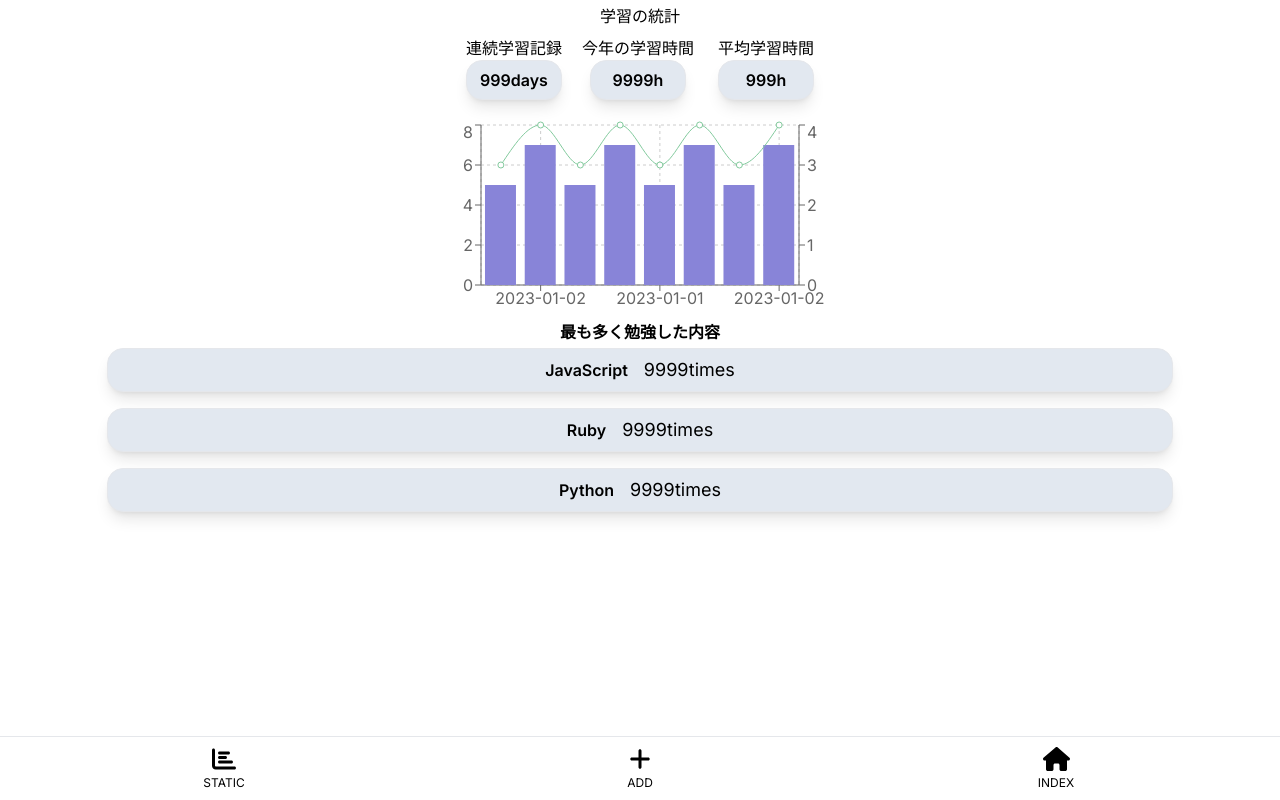
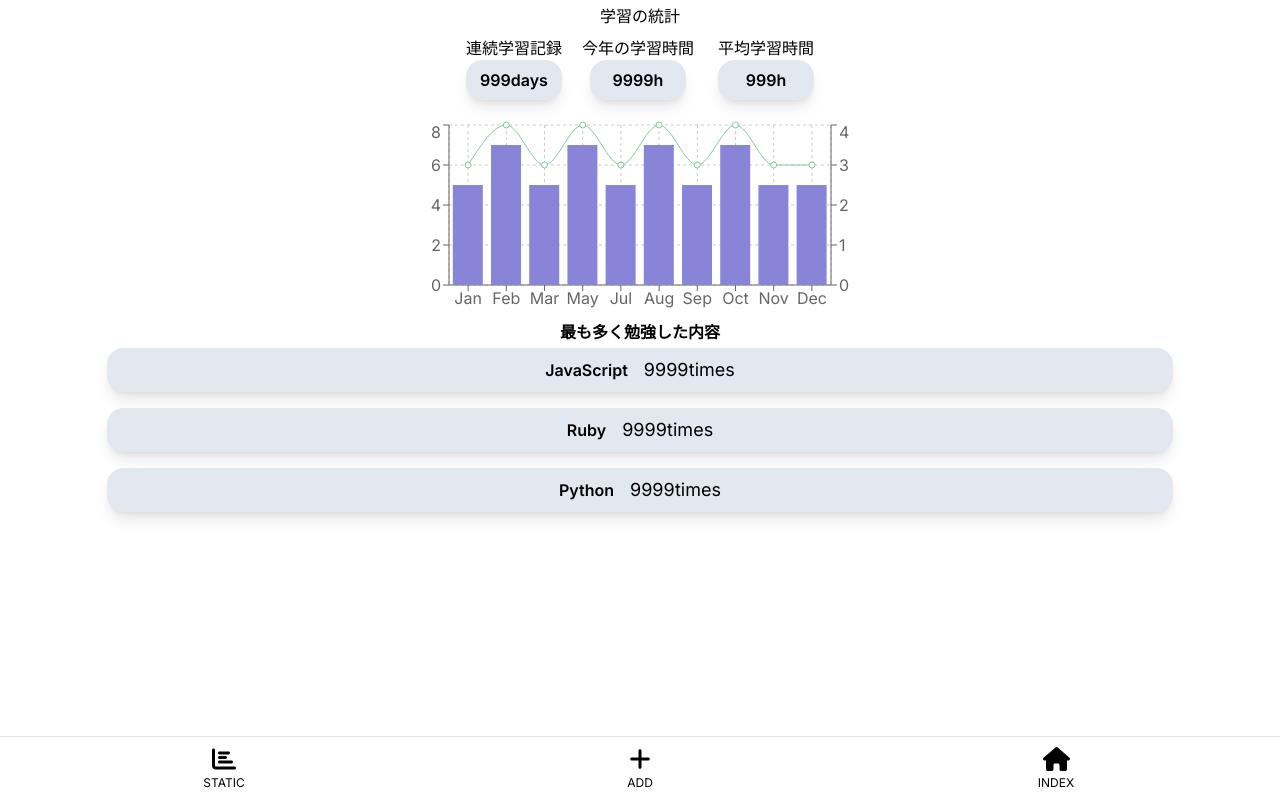
Before and after one commit to hiroyuki9614/study_memo, a Next.js app: page /statics in a window 1280 px wide. Built offline with nearby package versions, Linux system fonts and the light colour scheme; no server answers; the database is empty.

Commit message:
カテゴリー追加

```diff
--- a/src/app/component/ui/modal/index.tsx
+++ b/src/app/component/ui/modal/index.tsx
@@ -103,7 +103,7 @@ export const DialogSample = forwardRef<HTMLButtonElement, DialogSampleProps>(({
 					<InputText id='studyTitle' title='タイトル' name='title' register={register} errors={errors} type='text' required />
 					<InputText id='studyDuration' title='学習時間' name='duration' register={register} errors={errors} type='number' required />
 					<InputTextArea id='studyDescription' title='学習内容' name='description' register={register} errors={errors} required />
-					<SelectInput id='studyTitle' title='カテゴリー' name='category' register={register} errors={errors} options={options} required />
+					<SelectInput id='studyTitle' title='カテゴリー' name='category' register={register} errors={errors} options={options} required multiple />
 					<Button type='submit' variant='primary'>
 						送信
 					</Button>
--- a/src/app/component/ui/selectInput/index.tsx
+++ b/src/app/component/ui/selectInput/index.tsx
@@ -12,11 +12,12 @@ type InputProps = {
 	errors: FieldErrors;
 	options: { value: string; option: string }[];
 	required?: boolean;
+	multiple?: boolean;
 	onChange?: (e: React.ChangeEvent<HTMLInputElement>) => void;
 	registerOptions?: RegisterOptions;
 };
 
-export const selectInput = ({ id, title, name, register, errors, options, required, onChange, registerOptions }: InputProps) => {
+export const selectInput = ({ id, title, name, register, errors, options, multiple, required, onChange, registerOptions }: InputProps) => {
 	return (
 		<div>
 			<label htmlFor={id}>{title}</label>
@@ -31,6 +32,7 @@ export const selectInput = ({ id, title, name, register, errors, options, requir
 				})}
 				className='border flex flex-col'
 				name={name}
+				multiple={multiple}
 			>
 				{options.map((option, index) => (
 					<option key={index} value={option.value}>
--- a/src/app/component/ui/studiesList/index.tsx
+++ b/src/app/component/ui/studiesList/index.tsx
@@ -15,6 +15,7 @@ interface StudyData {
 	title: string;
 	duration: number;
 	description: string;
+	category: string;
 	created_at: string;
 }
 
@@ -95,6 +96,10 @@ const ReadAllStudiesData: React.FC<MonthlyStudiesProps> = ({ allStudiesData, yea
 														<dt>学習内容</dt>
 														<dd className='indent-4'>学習内容: {studyData.title}</dd>
 													</div>
+													<div className=''>
+														<dt>カテゴリー</dt>
+														<dd className='indent-4'>学習カテゴリー: {studyData.category}</dd>
+													</div>
 												</dl>
 											</li>
 										))}
--- a/src/app/statics/page.tsx
+++ b/src/app/statics/page.tsx
@@ -1,21 +1,42 @@
 'use client';
-import React from 'react';
-
+import React, { useState, useEffect } from 'react';
 import { ComposedChart, Bar, Line, XAxis, YAxis, CartesianGrid, Tooltip, Legend, ResponsiveContainer } from 'recharts';
 
-const data = [
-	{ date: '2023-01-01', totalHours: 5, averageHours: 3 },
-	{ date: '2023-01-02', totalHours: 7, averageHours: 4 },
-	{ date: '2023-01-01', totalHours: 5, averageHours: 3 },
-	{ date: '2023-01-02', totalHours: 7, averageHours: 4 },
-	{ date: '2023-01-01', totalHours: 5, averageHours: 3 },
-	{ date: '2023-01-02', totalHours: 7, averageHours: 4 },
-	{ date: '2023-01-01', totalHours: 5, averageHours: 3 },
-	{ date: '2023-01-02', totalHours: 7, averageHours: 4 },
-	// ... more data
-];
+const Statics = () => {
+	const [allStudiesData, setAllStudiesData] = useState([]);
+	useEffect(() => {
+		const getStudiesDataThisYear = async () => {
+			const now = new Date();
+			const year = now.getFullYear();
+			const startDate = year + '-01-01';
+			const endDate = year + '-12-31';
+			console.log(startDate);
+			try {
+				const response = await fetch(`http://localhost:3000/api/studies-memo-monthly?startDate=${startDate}&endDate=${endDate}`, { cache: 'no-store' });
+				const jsonData = await response.json();
+				const StudiesDataThisYear = jsonData.studies_memo;
+				setAllStudiesData(StudiesDataThisYear);
+			} catch (err) {
+				console.error(err);
+				setAllStudiesData([]);
+			}
+		};
 
-export default function Statics() {
+		getStudiesDataThisYear();
+	}, []);
+
+	const data = [
+		{ date: 'Jan', totalHours: 5, averageHours: 3 },
+		{ date: 'Feb', totalHours: 7, averageHours: 4 },
+		{ date: 'Mar', totalHours: 5, averageHours: 3 },
+		{ date: 'May', totalHours: 7, averageHours: 4 },
+		{ date: 'Jul', totalHours: 5, averageHours: 3 },
+		{ date: 'Aug', totalHours: 7, averageHours: 4 },
+		{ date: 'Sep', totalHours: 5, averageHours: 3 },
+		{ date: 'Oct', totalHours: 7, averageHours: 4 },
+		{ date: 'Nov', totalHours: 5, averageHours: 3 },
+		{ date: 'Dec', totalHours: 5, averageHours: 3 },
+	];
 	return (
 		<main className='flex justify-center flex-col'>
 			<h1 className='text-center mt-1'>学習の統計</h1>
@@ -34,7 +55,7 @@ export default function Statics() {
 				</div>
 			</article>
 			<article className='flex justify-center mt-5'>
-				<div className='w-full max-w-md'>
+				<div className='w-full max-w-lg'>
 					<ResponsiveContainer width='100%' height={200}>
 						<ComposedChart data={data}>
 							<CartesianGrid strokeDasharray='3 3' />
@@ -71,4 +92,6 @@ export default function Statics() {
 			</article>
 		</main>
 	);
-}
+};
+
+export default Statics;
```
